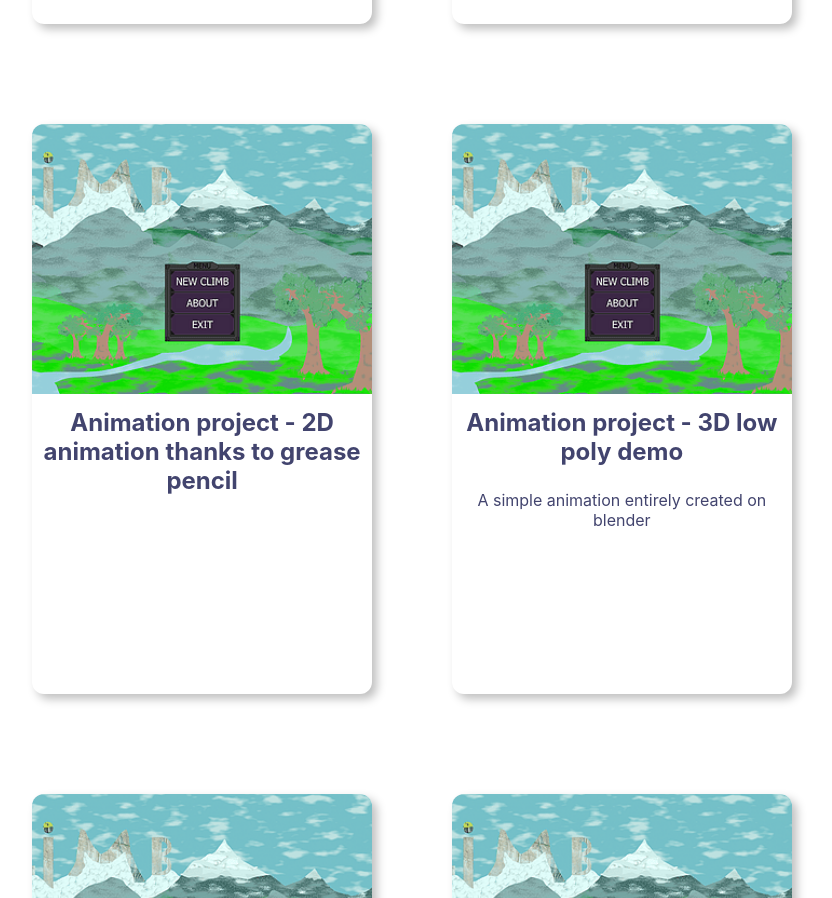
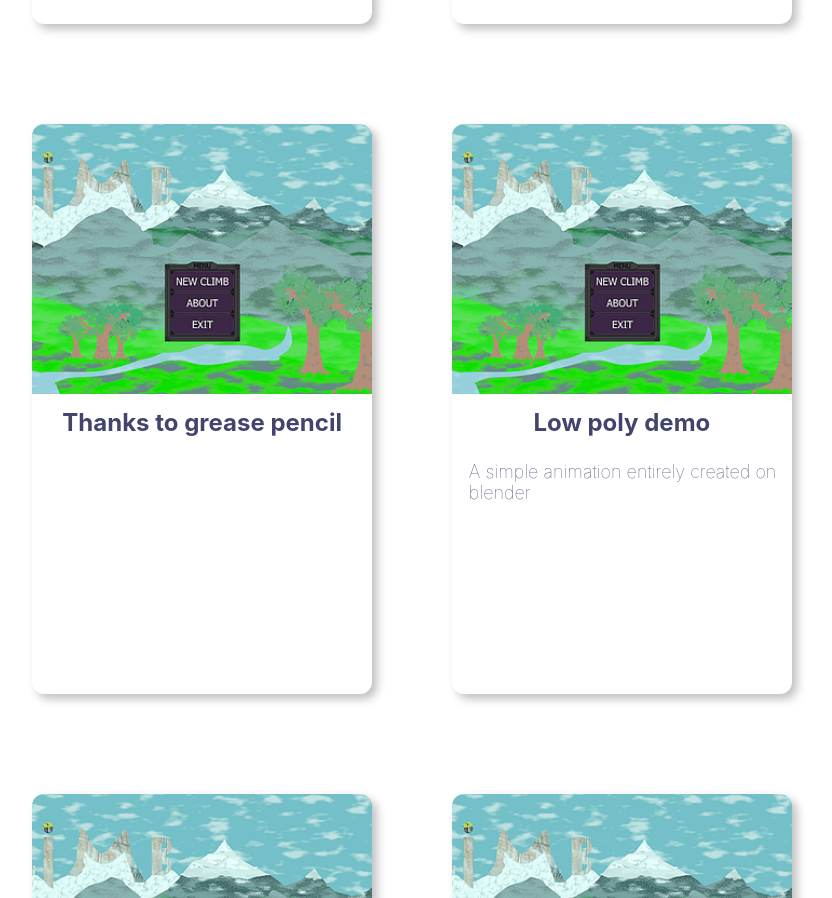
Before and after one commit to Matsuel/olivier, a React (Create React App) app: page / in a window 1280 px wide. Shown: the part 3280-4178 px from the top of the page, without its empty margins (228-1060 px from the left). Built offline with nearby package versions, Linux system fonts and the light colour scheme.

Commit message:
rename projects, add scroll behavior smooth

```diff
--- a/src/App.css
+++ b/src/App.css
@@ -1,3 +1,7 @@
+*{
+    scroll-behavior: smooth;
+}
+
 body{
     max-width: 100vw;
     overflow-x: hidden;
--- a/src/Components/Projects/Projects.css
+++ b/src/Components/Projects/Projects.css
@@ -59,7 +59,10 @@
 }
 
 .project-description{
-    width: 100%;
-    font-size: 16px;
+    width: 95%;
+    margin-left: 5%;
+    font-size: 18px;
+    font-weight: lighter;
+    text-align: start;
     white-space: pre-wrap;
 }
--- a/src/Components/Projects/datas.js
+++ b/src/Components/Projects/datas.js
@@ -9,7 +9,7 @@ export default [
 
     },
     {
-        'title':'GWJ#63 - Cats - Family Ties',
+        'title':'Cats - Family Ties',
         'description':'Your kittens have disappeared. Inquire with the inhabitants of the farm. Then go on an adventure.',
         'category':'',
         'platform':[
@@ -18,7 +18,7 @@ export default [
         ]
     },
     {
-        'title':'GWJ#62 - Harvest - To bee or not to bee',
+        'title':'Harvest - To bee or not to bee',
         'description':'To bee or not to bee : a 2D bucolic bee game',
         'category':'Adventure',
         'platform':[
@@ -28,7 +28,7 @@ export default [
         ]
     },
     {
-        'title':'GWJ#61 - Climb - Update',
+        'title':'Climb - Update',
         'description':'2D rock climbing game',
         'category':'',
         'platform':[
@@ -38,15 +38,15 @@ export default [
         ]
     },
     {
-        'title':'FPS, 2 weeks to create from scratch an UR4 demo',
-        'description':'',
+        'title':'FPS',
+        'description':'2 weeks to create from scratch an UR4 demo',
         'category':'Shooter',
         'platform':[]
     },
     {
-        'title':'GWJ#61 - Ascension - Main theme of Climb',
+        'title':'Main theme of Climb',
         'description':'2D rock climbing game',
-        'category':'',
+        'category':'Ascension',
         'platform':[
             'W',
             'L',
@@ -54,81 +54,81 @@ export default [
         ]
     },
     {
-        'title':'Animation project - 2D animation thanks to grease pencil',
+        'title':'Thanks to grease pencil',
         'description':'',
-        'category':'',
+        'category':'Animation project - 2D',
         'platform':[]
     },
     {
-        'title':'Animation project - 3D low poly demo',
+        'title':'Low poly demo',
         'description':'A simple animation entirely created on blender',
-        'category':'',
+        'category':'Animation project - 3D ',
         'platform':[]
     },
     {
-        'title':'Animation project - 3D Character design',
+        'title':'Character design',
         'description':'',
-        'category':'',
+        'category':'Animation project - 3D ',
         'platform':[]
     },
     {
-        'title':'Level design project - 3D assets creation',
+        'title':'Assets creation',
         'description':'3D temple',
-        'category':'',
+        'category':'Level design project - 3D',
         'platform':[]
     },
     {
-        'title':'Level design project - 3D assets creation',
+        'title':'Assets creation',
         'description':'3D Windmill',
-        'category':'',
+        'category':'Level design project - 3D',
         'platform':[]
     },
     {
-        'title':'Level design - Maps design - Péril en Daïza',
+        'title':'Péril en Daïza',
         'description':'Level design for the game "Péril en Daïza"',
-        'category':'Adventure',
+        'category':'Level design - Maps design',
         'platform':[]
     },
     {
-        'title':'Architecture project - Map creation',
+        'title':'Map creation',
         'description':'Futuristic city, freely inspired by Baku',
-        'category':'',
+        'category':'Architecture project',
         'platform':[]
     },
     {
-        'title':'Architecture project - Map creation',
+        'title':'Map creation',
         'description':'Aztec templo mayor',
-        'category':'',
+        'category':'Architecture project',
         'platform':[]
     },
     {
-        'title':'Architecture project - Map creation',
+        'title':'Map creation',
         'description':'Albi Cathedral',
-        'category':'',
+        'category':'Architecture project',
         'platform':[]
     },
     {
-        'title':'Sound design project - Bonus track - Tribute to Airwolf II theme',
+        'title':'Tribute to Airwolf II theme',
         'description':'Tribute to Airwolf II theme',
-        'category':'',
+        'category':'Sound design project - Bonus track',
         'platform':[]
     },
     {
-        'title':'Game demo - Agögé - Vertical slice',
+        'title':'Agögé - Vertical slice',
         'description':"A 2D platformer, h'n's and roguelite demo game",
-        'category':'Action',
+        'category':'Game demo',
         'platform':[]
     },
     {
-        'title':'Agögé - a 2d game - presentation',
+        'title':'Agögé - presentation',
         'description':"2D roguelite, H'n'S and platformer styles game",
-        'category':'Action',
+        'category':'Action - 2D Game',
         'platform':[]
     },
     {
-        'title':'Godot Wild Jam #61 - Climb',
+        'title':'Godot Wild Jam #61',
         'description':"",
-        'category':'Adventure',
+        'category':'Adventure - Climb',
         'platform':[
             'W',
             'L',
```
